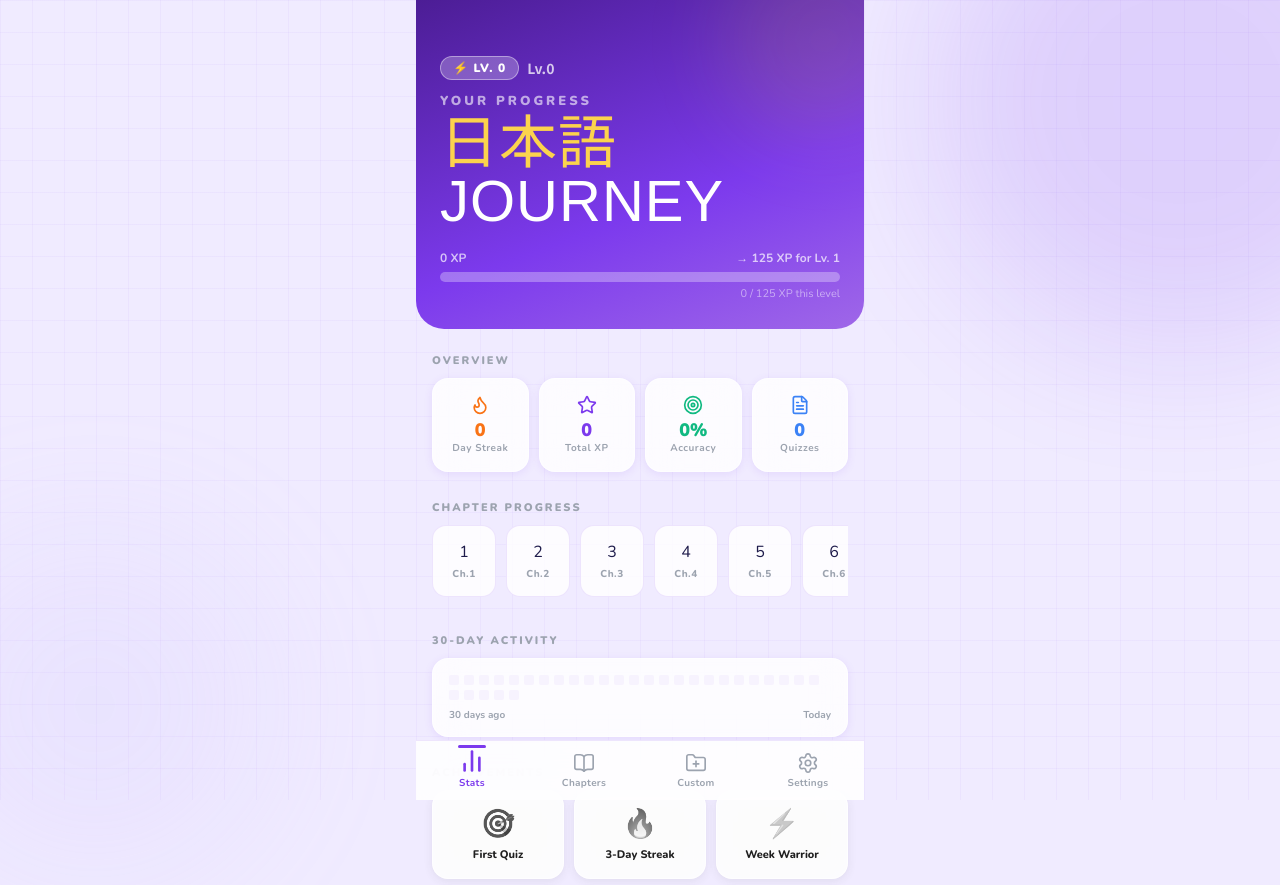
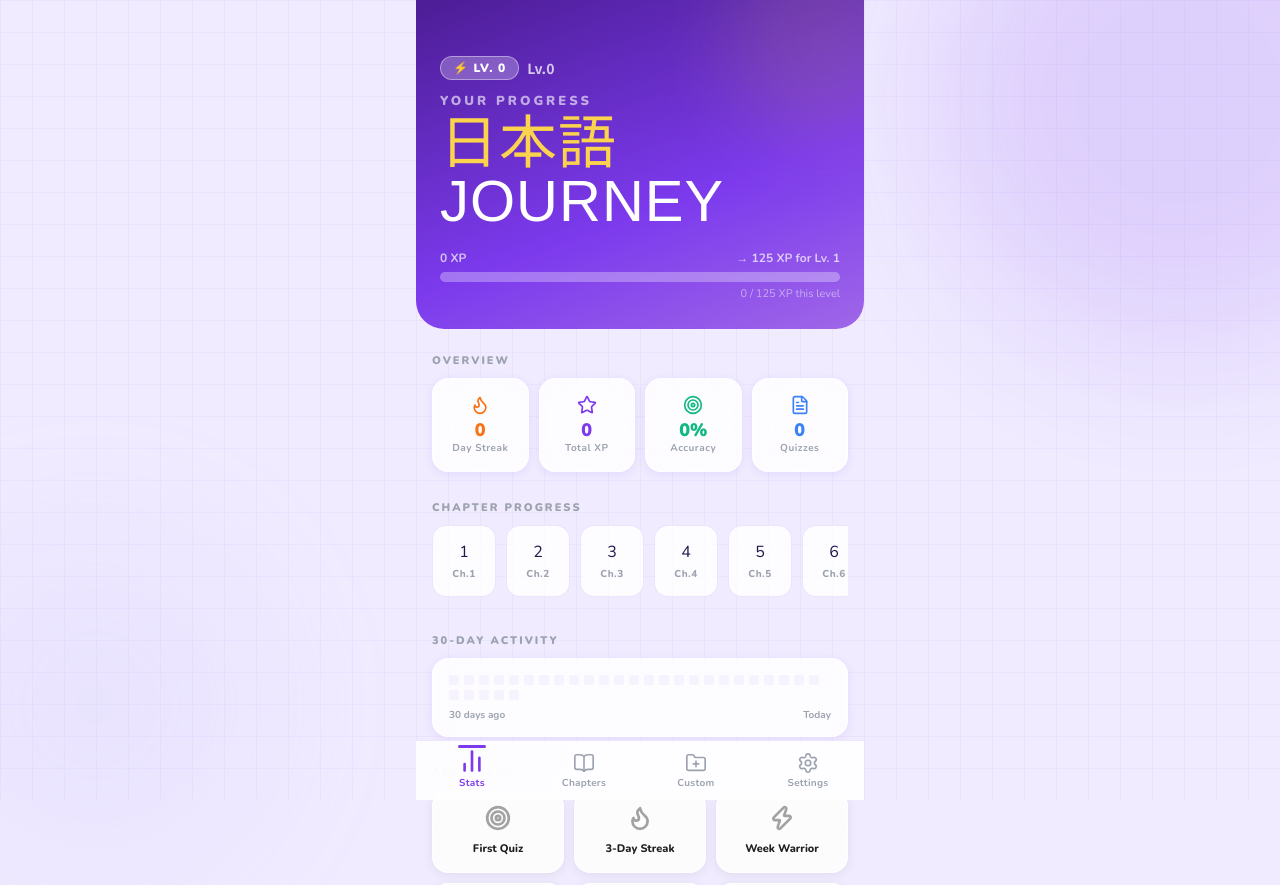
Before and after one commit to ren1239/gamified-japanese-app, a React (Vite) app: page / in a window 1280 px wide. Shown: the top 885 px of the page. Built offline with nearby package versions, Linux system fonts and the light colour scheme.

Commit message:
style: replace dashboard achievement emojis with matching lucide icons

```diff
--- a/src/screens/DashboardScreen.jsx
+++ b/src/screens/DashboardScreen.jsx
@@ -1,6 +1,6 @@
 import { useMemo } from 'react'
 import { motion } from 'framer-motion'
-import { Flame, Star, Target, FileText } from 'lucide-react'
+import { Flame, Star, Target, FileText, Zap, Award, BookOpen } from 'lucide-react'
 import { useStatsStore, computeLevel, xpInCurrentLevel, xpForLevel } from '../store/statsStore'
 import { useQuizStore } from '../store/quizStore'
 import { chapters } from '../data/chapterData'
@@ -9,12 +9,12 @@ const LEVEL_NAMES = ['', '入門者', '初心者', '基礎', '学習者', '中
 function getLevelName(l) { return LEVEL_NAMES[Math.min(l, LEVEL_NAMES.length - 1)] || `Lv.${l}` }
 
 const ACHIEVEMENTS = [
-  { id: 'first_play',   icon: '🎯', label: 'First Quiz',    desc: 'Complete your first quiz',     check: (h) => h.length >= 1 },
-  { id: 'streak3',      icon: '🔥', label: '3-Day Streak',  desc: 'Play 3 days in a row',          check: (_, s) => s >= 3 },
-  { id: 'streak7',      icon: '⚡', label: 'Week Warrior',  desc: '7 days in a row',               check: (_, s) => s >= 7 },
-  { id: 'perfect',      icon: '💎', label: 'Perfect Score', desc: 'Get 100% on any quiz',          check: (h) => h.some((e) => e.score === e.total) },
-  { id: 'ten_quizzes',  icon: '📚', label: '10 Quizzes',    desc: 'Complete 10 quizzes',           check: (h) => h.length >= 10 },
-  { id: 'xp500',        icon: '🌟', label: 'XP Hoard',      desc: 'Earn 500 total XP',             check: (_, __, xp) => xp >= 500 },
+  { id: 'first_play',   icon: Target,   color: '#3B82F6', label: 'First Quiz',    desc: 'Complete your first quiz',     check: (h) => h.length >= 1 },
+  { id: 'streak3',      icon: Flame,    color: '#F97316', label: '3-Day Streak',  desc: 'Play 3 days in a row',          check: (_, s) => s >= 3 },
+  { id: 'streak7',      icon: Zap,      color: '#EAB308', label: 'Week Warrior',  desc: '7 days in a row',               check: (_, s) => s >= 7 },
+  { id: 'perfect',      icon: Award,    color: '#10B981', label: 'Perfect Score', desc: 'Get 100% on any quiz',          check: (h) => h.some((e) => e.score === e.total) },
+  { id: 'ten_quizzes',  icon: BookOpen, color: '#8B5CF6', label: '10 Quizzes',    desc: 'Complete 10 quizzes',           check: (h) => h.length >= 10 },
+  { id: 'xp500',        icon: Star,     color: '#F59E0B', label: 'XP Hoard',      desc: 'Earn 500 total XP',             check: (_, __, xp) => xp >= 500 },
 ]
 
 function stagger(i) { return { initial: { opacity: 0, y: 20 }, animate: { opacity: 1, y: 0 }, transition: { delay: i * 0.06 + 0.1, duration: 0.35 } } }
@@ -234,10 +234,10 @@ export default function DashboardScreen({ onNavigate }) {
               }}
             >
               <div style={{
-                fontSize: 28, marginBottom: 4,
-                ...(a.unlocked ? { filter: 'drop-shadow(0 0 8px rgba(124,58,237,0.5))' } : {}),
+                marginBottom: 10, display: 'flex', justifyContent: 'center',
+                ...(a.unlocked ? { filter: `drop-shadow(0 0 8px ${a.color}55)` } : {}),
               }}>
-                {a.icon}
+                <a.icon size={26} strokeWidth={2.5} color={a.unlocked ? a.color : 'var(--text-muted)'} />
               </div>
               <div style={{ fontFamily: "'Nunito', sans-serif", fontWeight: 800, fontSize: 11, color: 'var(--text)', marginBottom: 2 }}>
                 {a.label}
```
